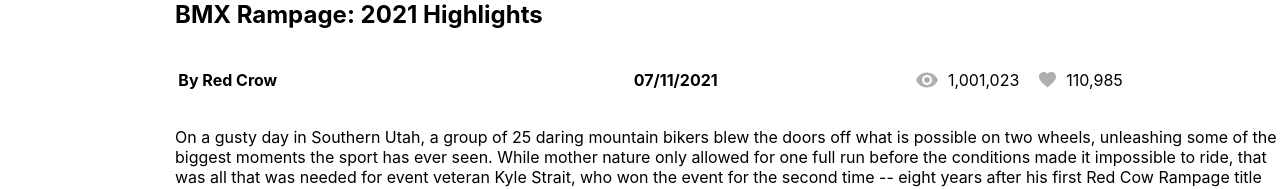
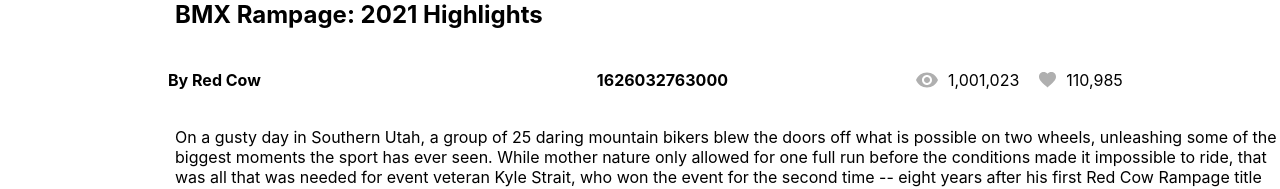
Before and after one commit to isupreetk/BrainFlix, a React (Create React App) app: page / in a window 1280 px wide. Shown: the part 626-815 px from the top of the page. Built offline with nearby package versions, Linux system fonts and the light colour scheme; the HTML template or start-up script is replaced by a standard one.

Commit message:
video details from json

```diff
--- a/src/components/Form/Form.jsx
+++ b/src/components/Form/Form.jsx
@@ -12,7 +12,7 @@
     // console.log(VideoDetailsJSON[0].comments);
 
     const videoDetailsComments = videoDetailsJSON[0].comments;
-    console.log('videoDetailsComments', videoDetailsComments)
+    // console.log('videoDetailsComments', videoDetailsComments)
 
     return (
         <>
@@ -27,7 +27,7 @@
             <form className="form-section__form">
               <input type="text" name="comment" id="comment" placeholder="Add a new comment"></input>
               <div className="form-section__comment-wrapper">
-                <img className="form-section__comment-icon" src={CommentIcon} />
+                <img className="form-section__comment-icon" src={CommentIcon} alt="Comment Icon"/>
                 <span className="form-section__comment-text">COMMENT</span>
               </div>
 
--- a/src/components/Video/Video.jsx
+++ b/src/components/Video/Video.jsx
@@ -2,34 +2,39 @@
 import ViewsIcon from "../../assets/icons/views.svg"
 import LikeIcon from "../../assets/icons/likes.svg"
 
+import videoDetailsJSON from "../../assets/data/video-details.json"
+
 
 function Video() {
+
+    // console.log(videoDetailsJSON);
+    console.log(videoDetailsJSON[0]);
+
     return (
-        <>
             <section className="video-section">
-                <video className="video-section__player" src="" poster="https://i.imgur.com/l2Xfgpl.jpg" controls></video>
+            <video className="video-section__player" src="" poster={videoDetailsJSON[0].image} controls></video>
                 <div className="video-section__container">
                     <div className="video-section__heading">
-                        <h2>BMX Rampage: 2021 Highlights</h2>
+                        {/* <h2>BMX Rampage: 2021 Highlights</h2> */}
+                        <h2>{videoDetailsJSON[0].title}</h2>
                     </div>
                     <div className="video-section__about">
                         <div className="video-section__detail">
-                            <h4 className="video-section__artist-date">By Red Crow</h4>
-                            <h4 className="video-section__artist-date">07/11/2021</h4>
+                            <h4 className="video-section__artist-date">By {videoDetailsJSON[0].channel}</h4>
+                            <h4 className="video-section__artist-date">{videoDetailsJSON[0].timestamp}</h4>
                         </div>
                         <div className="video-section__views">
-                            <img className="video-section__icons" src={ViewsIcon} alt="Views Icon" />1,001,023
-                            <img className="video-section__icons" src={LikeIcon} alt="Like Icon" /> 110,985
+                            <img className="video-section__icons" src={ViewsIcon} alt="Views Icon" />{videoDetailsJSON[0].views}
+                            <img className="video-section__icons" src={LikeIcon} alt="Like Icon" /> {videoDetailsJSON[0].likes}
                         </div>
                     </div>
                     <div className="video-section__description">
                     <p className="video-section__description-container">
-                        On a gusty day in Southern Utah, a group of 25 daring mountain bikers blew the doors off what is possible on two wheels, unleashing some of the biggest moments the sport has ever seen. While mother nature only allowed for one full run before the conditions made it impossible to ride, that was all that was needed for event veteran Kyle Strait, who won the event for the second time -- eight years after his first Red Cow Rampage title
+                        {videoDetailsJSON[0].description}
                     </p>
                     </div>
                 </div>
             </section>
-        </>
     );
 }
 
```
Also changed, not shown: src/components/Comment/Comment.jsx (+5 -5 lines).
